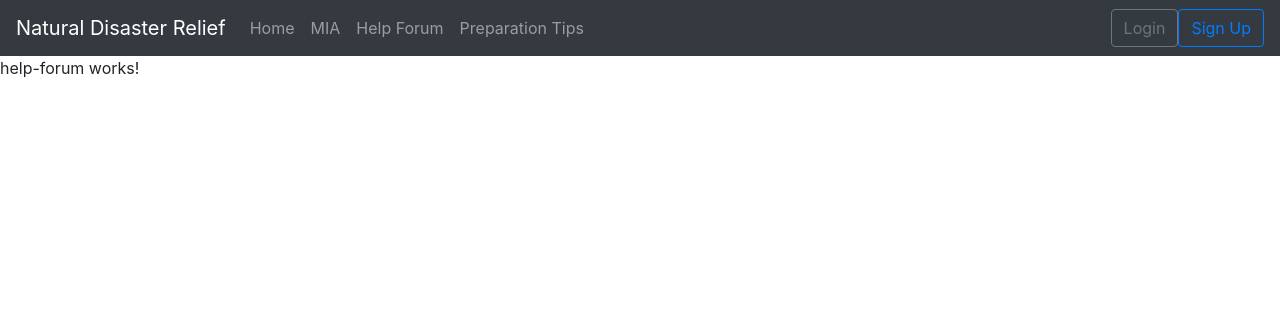
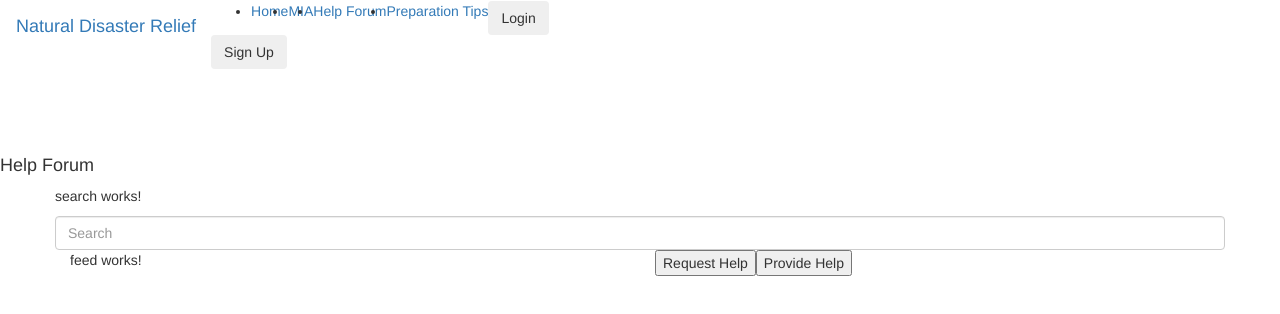
Before and after one commit to MelanieMaguire/NaturalDisasterRelief, an Angular app: page /help_forum in a window 1280 px wide. Shown: the top 314 px of the page. Built offline with nearby package versions, Linux system fonts and the light colour scheme.

Commit message:
Added components
Added Feed and Search components, and 2 buttons for the Help Forum page

```diff
--- a/package.json
+++ b/package.json
@@ -19,7 +19,7 @@
     "@angular/platform-browser": "~8.2.11",
     "@angular/platform-browser-dynamic": "~8.2.11",
     "@angular/router": "~8.2.11",
-    "bootstrap": "^4.3.1",
+    "bootstrap": "^3.4.1",
     "rxjs": "~6.4.0",
     "tslib": "^1.10.0",
     "zone.js": "~0.9.1"
--- a/src/app/app.module.ts
+++ b/src/app/app.module.ts
@@ -9,6 +9,8 @@ import { HelpForumComponent } from './help-forum/help-forum.component';
 import { PreparationTipsComponent } from './preparation-tips/preparation-tips.component';
 import { LoginComponent } from './login/login.component';
 import { SignUpComponent } from './sign-up/sign-up.component';
+import { FeedComponent } from './help-forum/feed/feed.component';
+import { SearchComponent } from './help-forum/search/search.component';
 
 @NgModule({
   declarations: [
@@ -18,7 +20,9 @@ import { SignUpComponent } from './sign-up/sign-up.component';
     HelpForumComponent,
     PreparationTipsComponent,
     LoginComponent,
-    SignUpComponent
+    SignUpComponent,
+    FeedComponent,
+    SearchComponent
   ],
   imports: [
     BrowserModule,
--- /dev/null
+++ b/src/app/help-forum/feed/feed.component.html
@@ -0,0 +1 @@
+<p>feed works!</p>
--- /dev/null
+++ b/src/app/help-forum/feed/feed.component.ts
@@ -0,0 +1,15 @@
+import { Component, OnInit } from '@angular/core';
+
+@Component({
+  selector: 'app-help-forum-feed',
+  templateUrl: './feed.component.html',
+  styleUrls: ['./feed.component.css']
+})
+export class FeedComponent implements OnInit {
+
+  constructor() { }
+
+  ngOnInit() {
+  }
+
+}
--- a/src/app/help-forum/help-forum.component.html
+++ b/src/app/help-forum/help-forum.component.html
@@ -1 +1,18 @@
-<p>help-forum works!</p>
+<h4>Help Forum</h4>
+<div class="container">
+    <div class="row">
+        <app-help-forum-search></app-help-forum-search>
+    </div>
+    <div class="row">
+        <div class="col-md-6">
+            <app-help-forum-feed></app-help-forum-feed>
+        </div>
+        <div class="col-md-6">
+            <button type="button">Request Help</button>
+            <button type="button">Provide Help</button>
+            <div class="row">
+                <!-- filter or post component-->
+            </div>
+        </div>
+    </div>
+</div>
--- /dev/null
+++ b/src/app/help-forum/search/search.component.html
@@ -0,0 +1,4 @@
+<p>search works!</p>
+<div>
+        <input class="form-control" type="text" placeholder="Search" aria-label="Search">
+</div>
--- /dev/null
+++ b/src/app/help-forum/search/search.component.ts
@@ -0,0 +1,15 @@
+import { Component, OnInit } from '@angular/core';
+
+@Component({
+  selector: 'app-help-forum-search',
+  templateUrl: './search.component.html',
+  styleUrls: ['./search.component.css']
+})
+export class SearchComponent implements OnInit {
+
+  constructor() { }
+
+  ngOnInit() {
+  }
+
+}
```
Also changed, not shown: src/app/help-forum/feed/feed.component.css (added), src/app/help-forum/search/search.component.css (added), 1 other file (tests, documents, lock files or other folders).
